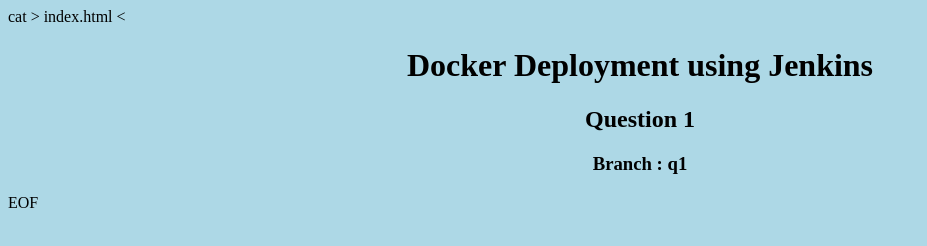
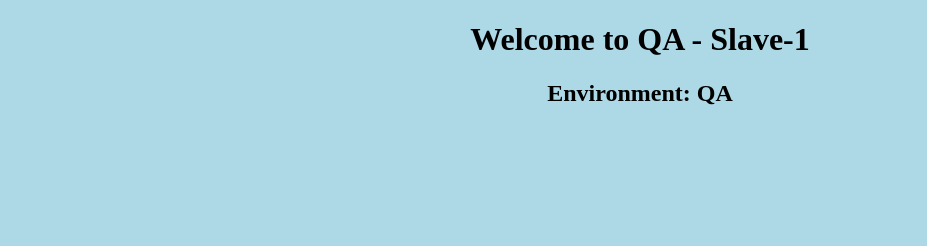
Before and after one commit to nageshjdevops/docker-httpd, a plain HTML site: page index.html in a window 1280 px wide. Shown: the whole page, without its empty margins (0-927 px from the left). Drawn offline with Linux system fonts and the light colour scheme.

Commit message:
Update index.html

```diff
--- a/index.html
+++ b/index.html
@@ -1,15 +1,10 @@
-cat > index.html <<EOF
 <!DOCTYPE html>
 <html>
 <head>
-<title>Q1</title>
+    <title>QA Server</title>
 </head>
-<body bgcolor="lightblue">
-<center>
-<h1>Docker Deployment using Jenkins</h1>
-<h2>Question 1</h2>
-<h3>Branch : q1</h3>
-</center>
+<body style="background-color:lightblue; text-align:center;">
+    <h1>Welcome to QA - Slave-1</h1>
+    <h2>Environment: QA</h2>
 </body>
 </html>
-EOF
```
